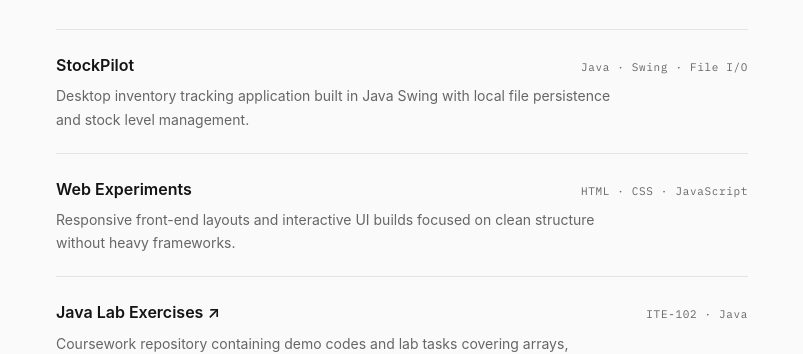
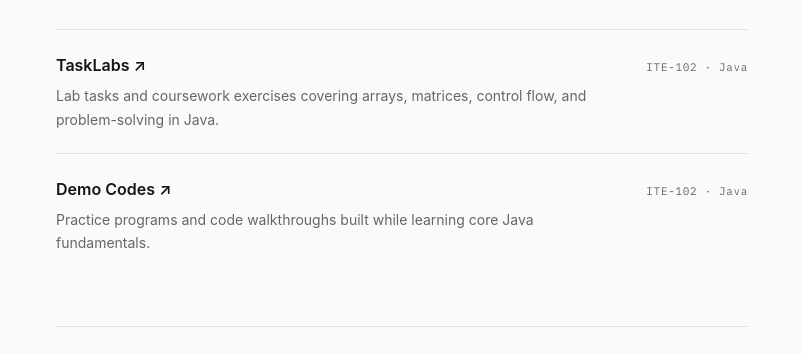
Before and after one commit to gabrielarthurbernardo/gabrielarthurbernardo.github.io, a plain HTML site: page index.html in a window 1280 px wide. Shown: the part 606-960 px from the top of the page, without its empty margins (238-1041 px from the left). Drawn offline with Linux system fonts and the light colour scheme; a web font is replaced by a local one.

Commit message:
Update index.html

```diff
--- a/index.html
+++ b/index.html
@@ -43,36 +43,25 @@
       </div>
 
       <div class="project-list">
-        <article class="project-item">
+        <a href="https://github.com/staryyboo/ITE-102/tree/main/Lab%20Exercises" target="_blank" rel="noopener" class="project-item project-link">
           <div class="project-top">
-            <h3>StockPilot</h3>
-            <span class="mono-tag">Java · Swing · File I/O</span>
-          </div>
-          <p>
-            Desktop inventory tracking application built in Java Swing with local file
-            persistence and stock level management.
-          </p>
-        </article>
-
-        <article class="project-item">
-          <div class="project-top">
-            <h3>Web Experiments</h3>
-            <span class="mono-tag">HTML · CSS · JavaScript</span>
-          </div>
-          <p>
-            Responsive front-end layouts and interactive UI builds focused on clean
-            structure without heavy frameworks.
-          </p>
-        </article>
-
-        <a href="https://github.com/staryyboo/ITE-102" target="_blank" rel="noopener" class="project-item project-link">
-          <div class="project-top">
-            <h3>Java Lab Exercises ↗</h3>
+            <h3>TaskLabs ↗</h3>
             <span class="mono-tag">ITE-102 · Java</span>
           </div>
           <p>
-            Coursework repository containing demo codes and lab tasks covering arrays,
-            matrices, control flow, and console utilities.
+            Lab tasks and coursework exercises covering arrays, matrices, control flow,
+            and problem-solving in Java.
+          </p>
+        </a>
+
+        <a href="https://github.com/staryyboo/ITE-102/tree/main/Demo%20Codes" target="_blank" rel="noopener" class="project-item project-link">
+          <div class="project-top">
+            <h3>Demo Codes ↗</h3>
+            <span class="mono-tag">ITE-102 · Java</span>
+          </div>
+          <p>
+            Practice programs and code walkthroughs built while learning core Java
+            fundamentals.
           </p>
         </a>
       </div>
```
